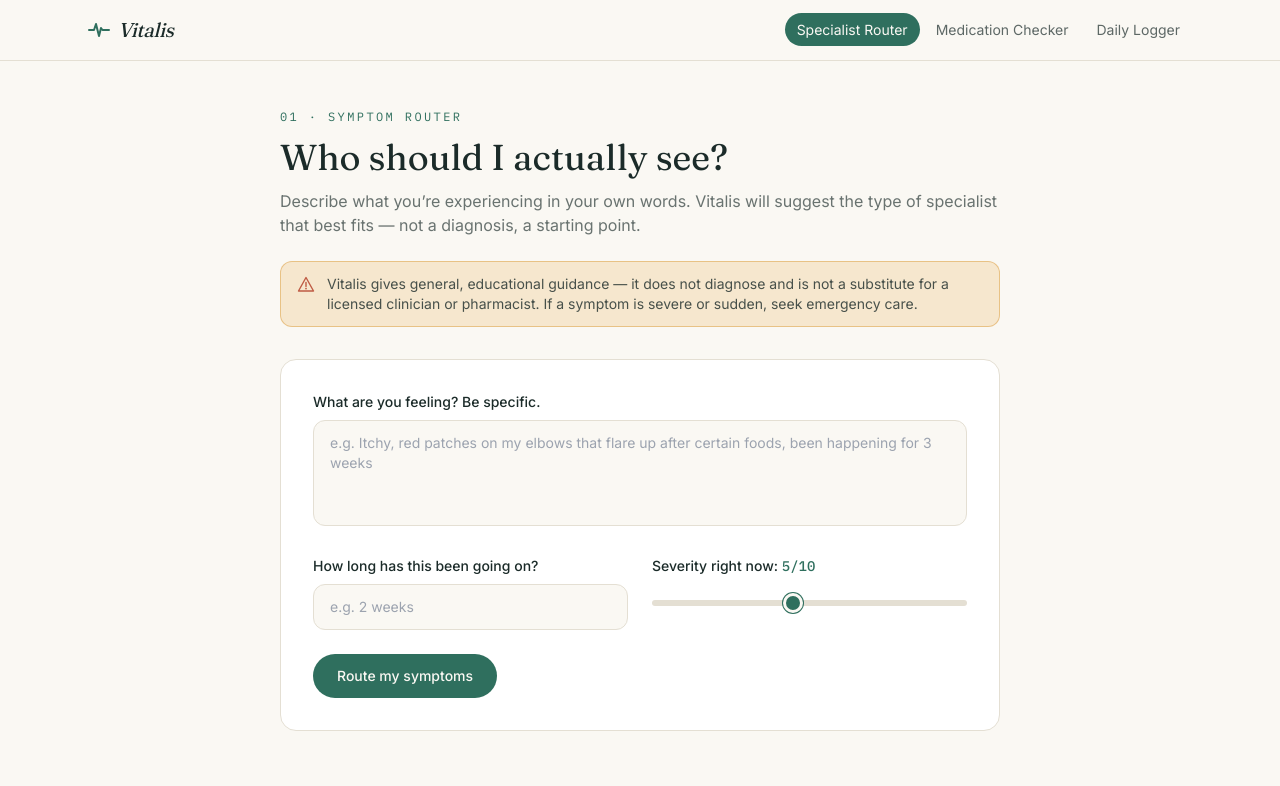
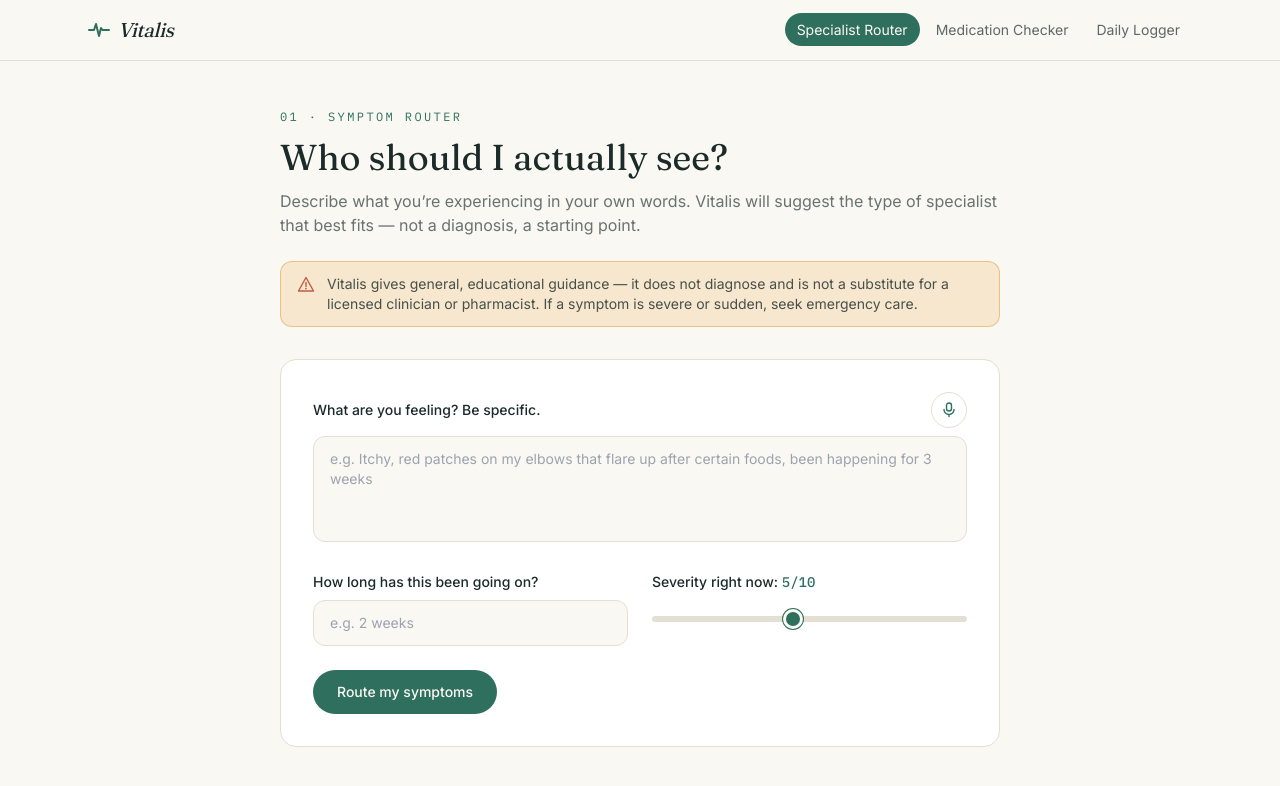
Before and after one commit to Hamadhaider/Vitalis, a Next.js app: page /specialist in a window 1280 px wide. Shown: the top 786 px of the page. Built offline with nearby package versions, Linux system fonts and the light colour scheme.

Commit message:
Update page.js

```diff
--- a/app/specialist/page.js
+++ b/app/specialist/page.js
@@ -4,6 +4,7 @@ import { useState } from 'react';
 import Navbar from '@/components/Navbar';
 import PulseDivider from '@/components/PulseDivider';
 import Disclaimer from '@/components/Disclaimer';
+import MicButton from '@/components/MicButton';
 
 export default function SpecialistPage() {
   const [symptoms, setSymptoms] = useState('');
@@ -51,9 +52,16 @@ export default function SpecialistPage() {
 
         <form onSubmit={handleSubmit} className="mt-8 bg-white border border-line rounded-2xl p-6 sm:p-8 space-y-6">
           <div>
-            <label htmlFor="symptoms" className="block text-sm font-medium mb-2">
-              What are you feeling? Be specific.
-            </label>
+            <div className="flex items-center justify-between gap-3 mb-2">
+              <label htmlFor="symptoms" className="block text-sm font-medium">
+                What are you feeling? Be specific.
+              </label>
+              <MicButton
+                onResult={(text) =>
+                  setSymptoms((prev) => (prev ? `${prev} ${text}` : text))
+                }
+              />
+            </div>
             <textarea
               id="symptoms"
               value={symptoms}
```
